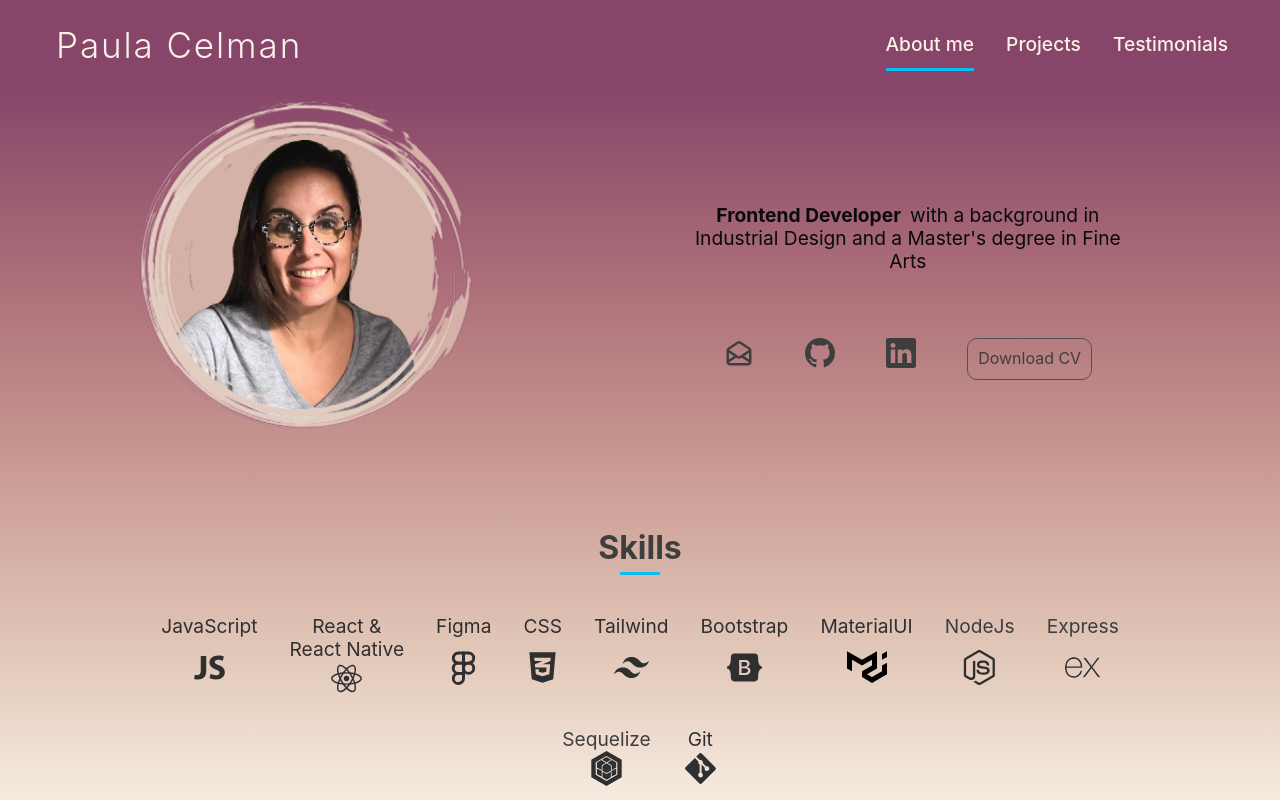
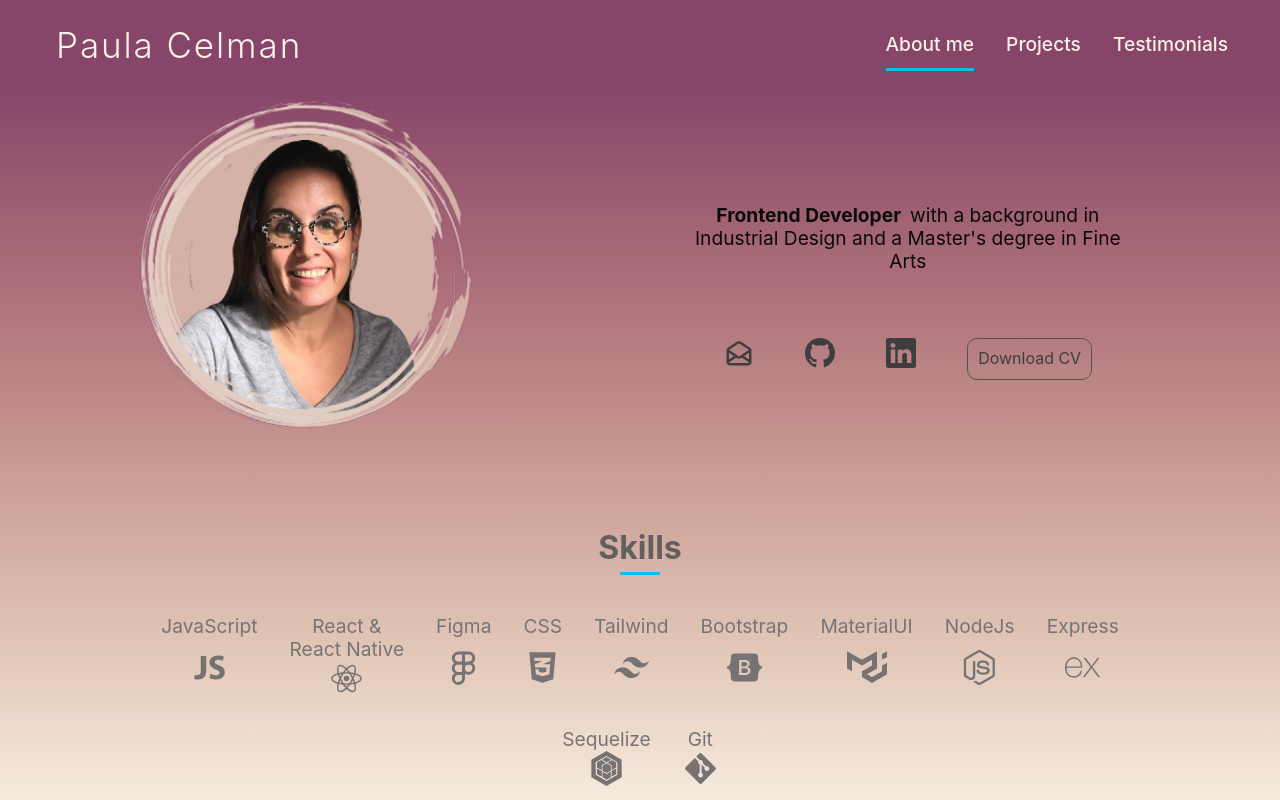
Before and after one commit to pcelman/Portfolio_2.0, a React (Vite) app: page / in a window 1280 px wide. Shown: the top 800 px of the page. Built offline with nearby package versions, Linux system fonts and the light colour scheme; a web font is replaced by a local one.

Commit message:
refactor: icons color

```diff
--- a/src/styles/About.css
+++ b/src/styles/About.css
@@ -95,7 +95,7 @@ text-align: center;
   font-size: 2rem;
   font-weight: bold;
   text-align: center;
-  color: rgb(63, 62, 62);
+  color: #635f5f;;
 }
 
 .skills__content {
@@ -110,11 +110,11 @@ text-align: center;
 .skills__item {
   display: grid;
   justify-items: center;
-  color: rgb(63, 62, 62);
+  color: #787373;
 }
 
 .skills__name {
-    color: rgb(48, 47, 47);
+    color: #787373;
 }
 
 .skills__item div {
@@ -123,7 +123,7 @@ text-align: center;
 
 .skills__icon {
   margin-top: 0.8;
-  color: rgb(48, 47, 47);
+  color: #787373;
   text-decoration: none;
 }
 
```
Also changed, not shown: src/images/material.svg.
